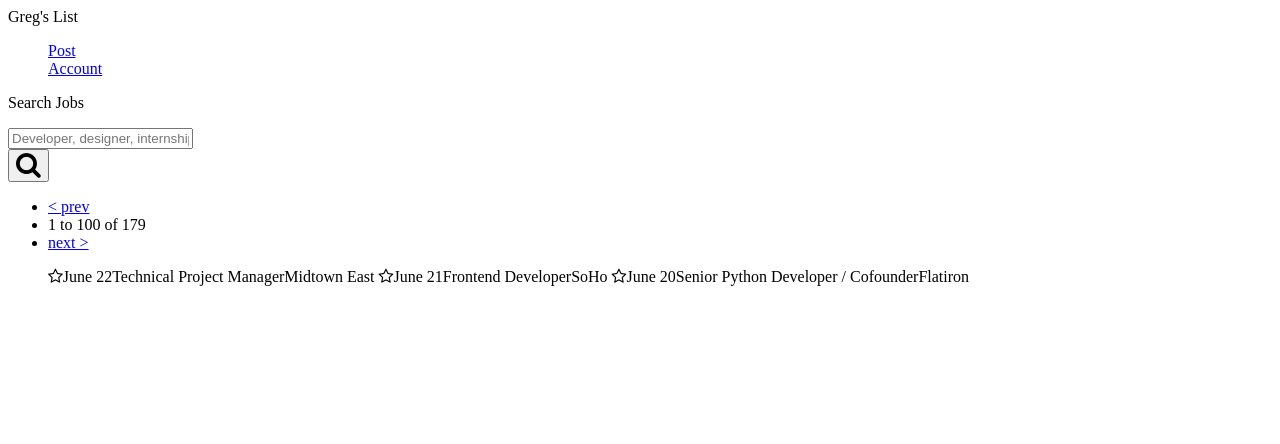
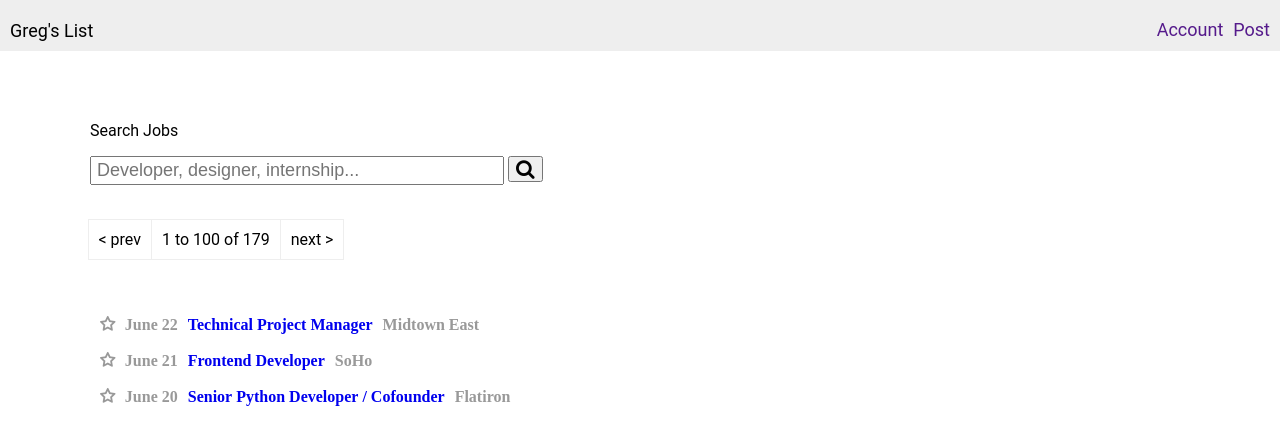
Before and after one commit to dennellmarie/gregs_list, a plain HTML site: page index.html in a window 1280 px wide. Drawn offline with Linux system fonts and the light colour scheme.

Commit message:
Update index.html

```diff
--- a/index.html
+++ b/index.html
@@ -2,7 +2,7 @@
 <html>
 <head>
 <link rel="stylesheet" type="text/css" href="https://maxcdn.bootstrapcdn.com/font-awesome/4.6.3/css/font-awesome.min.css">
-<link rel="stylesheet" type="text/css" href="searchcss.css">
+<link rel="stylesheet" type="text/css" href="main.css">
 <title>Greg's List Search page</title>
 <!-- I don't understand the meta tag -->
 </head>
```
